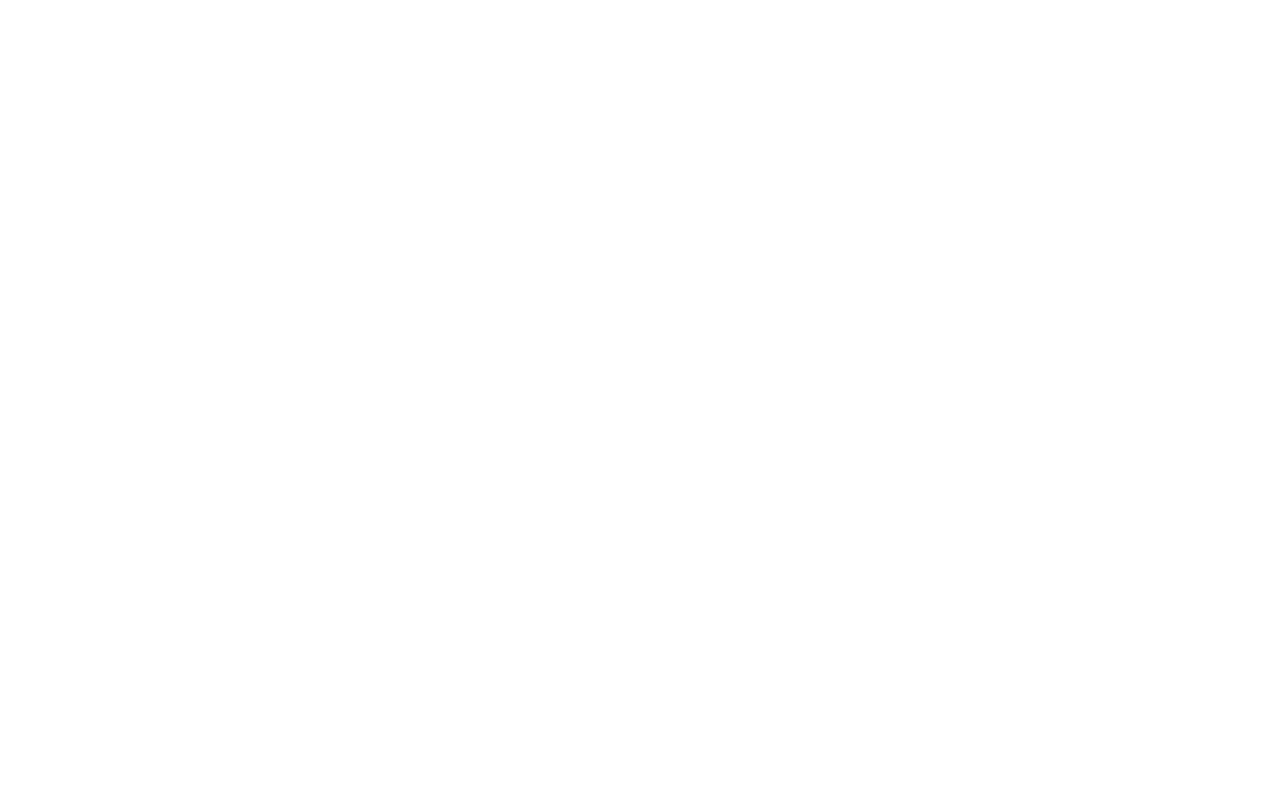
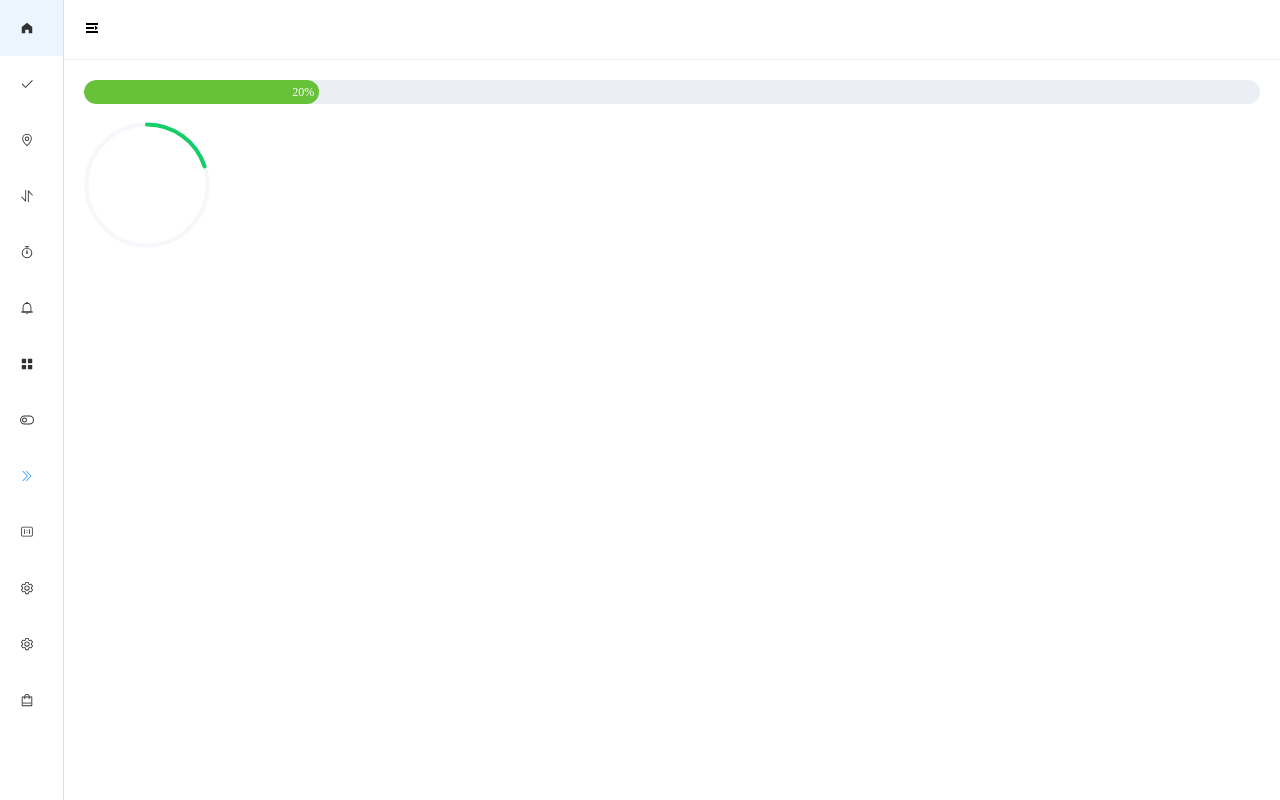
Before and after one commit to wangyongalive/YComponent, a Vue app: page /progress in a window 1280 px wide. Before the commit this address had no page. Built offline with nearby package versions, Linux system fonts and the light colour scheme.

Commit message:
进度条-完成进度条动态加载效果

```diff
--- a/src/components/index.ts
+++ b/src/components/index.ts
@@ -5,7 +5,8 @@
 import notification from './notification/index'
 import list from './list/index'
 import menu from './menu/index'
-const components = [chooseArea, chooseIcon, trend, notification, list, menu]
+import progress from './progress/index'
+const components = [chooseArea, chooseIcon, trend, notification, list, menu, progress]
 
 export default {
   install(app: App) {
--- /dev/null
+++ b/src/components/progress/index.ts
@@ -0,0 +1,8 @@
+import { App } from 'vue'
+import progress from './src/index.vue'
+
+export default {
+  install(app: App) {
+    app.component('y-progress', progress)
+  }
+}
--- /dev/null
+++ b/src/components/progress/src/index.vue
@@ -0,0 +1,49 @@
+<template>
+  <div>
+    <el-progress :percentage="p" v-bind="$attrs" />
+  </div>
+</template>
+
+<script setup lang="ts">
+import { ref, onMounted } from 'vue'
+
+let props = defineProps({
+  // 进度条进度
+  percentage: {
+    type: Number,
+    required: true
+  },
+  // 是否有动画效果
+  isAnimate: {
+    type: Boolean,
+    default: false
+  },
+  // 动画时长(毫秒)
+  time: {
+    type: Number,
+    default: 3000
+  },
+})
+let p = ref(0)
+
+onMounted(() => {
+  if (props.isAnimate) {
+    // 规定时间内加载完成
+    let t = Math.ceil(props.time / props.percentage)
+    let timer = setInterval(() => {
+      p.value += 1
+      if (p.value >= props.percentage) {
+        p.value = props.percentage
+        clearInterval(timer)
+      }
+    }, t)
+  } else {
+    p.value = props.percentage
+  }
+})
+
+</script>
+
+<style scoped>
+
+</style>
--- a/src/router/index.ts
+++ b/src/router/index.ts
@@ -29,6 +29,10 @@
       {
         path: '/menu',
         component: () => import('../views/menu/index.vue'),
+      },
+      {
+        path: '/progress',
+        component: () => import('../views/progress/index.vue'),
       }
     ]
   },
--- /dev/null
+++ b/src/views/progress/index.vue
@@ -0,0 +1,19 @@
+<template>
+  <div>
+    <y-progress :percentage="20" :isAnimate="true" :text-inside="true" :stroke-width="24" status="success"></y-progress>
+    <br />
+    <y-progress class="y-progress" type="circle" :percentage="20" :isAnimate="true" :text-inside="true"
+      :stroke-width="4" status="success"></y-progress>
+  </div>
+</template>
+
+<script setup lang="ts">
+
+</script>
+
+<style scoped>
+.y-progress :deep(svg) {
+  width: 100%;
+  height: 100%;
+}
+</style>
```
